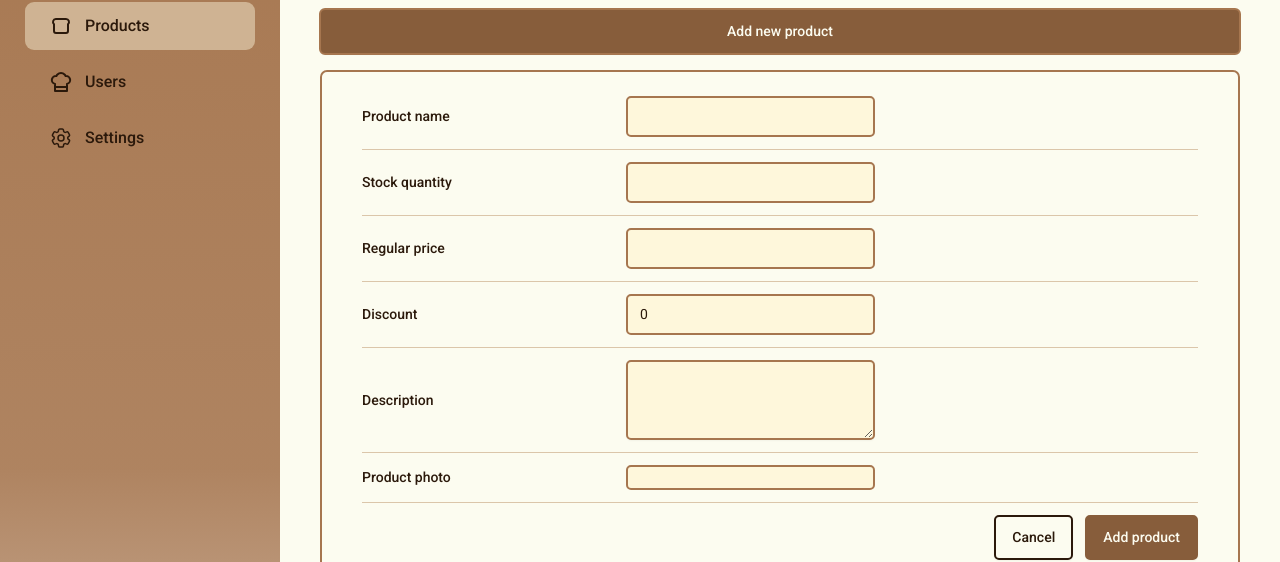
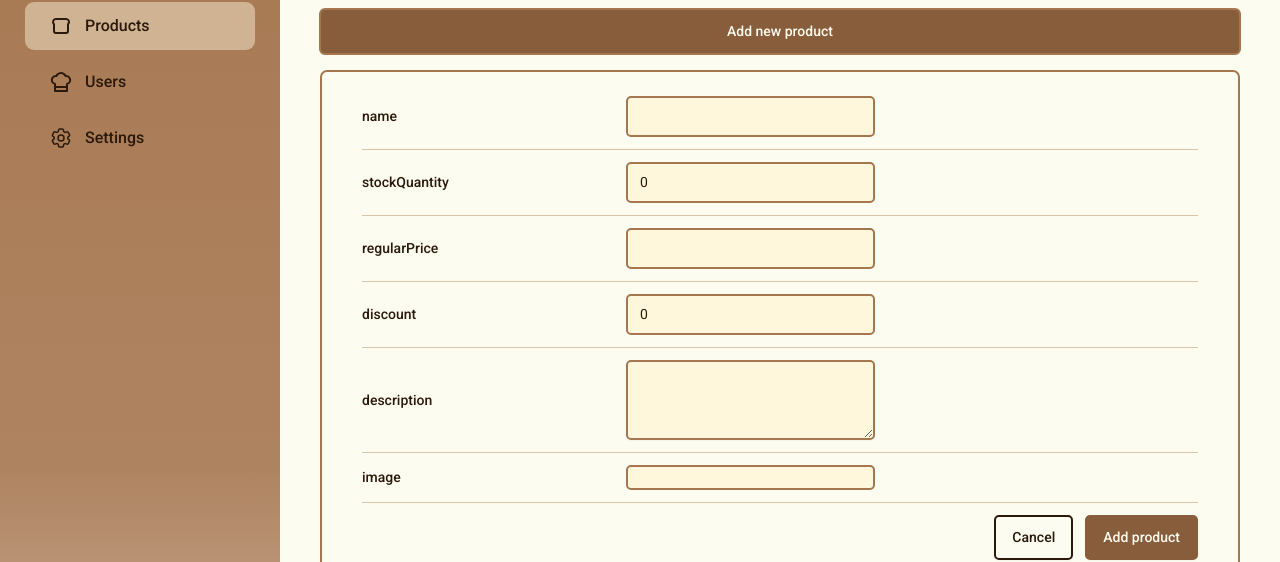
Before and after one commit to gregsypek/bakery, a React (Vite) app: page /products in a window 1280 px wide. Both pictures are taken after a click on the button "Add new product". Shown: the part 253-815 px from the top of the page. Built offline with nearby package versions, Linux system fonts and the light colour scheme; no server answers; the database is empty.

Commit message:
handling form errors

```diff
--- a/src/features/products/CreateProductForm.jsx
+++ b/src/features/products/CreateProductForm.jsx
@@ -1,5 +1,3 @@
-import styled from "styled-components";
-
 import Input from "../../ui/Input";
 import Form from "../../ui/Form";
 import Button from "../../ui/Button";
@@ -9,42 +7,7 @@
 import { useMutation, useQueryClient } from "@tanstack/react-query";
 import { toast } from "react-hot-toast";
 import { createProduct } from "../../services/apiProducts";
-
-const FormRow = styled.div`
-	display: grid;
-	align-items: center;
-	grid-template-columns: 24rem 1fr 1.2fr;
-	gap: 2.4rem;
-
-	padding: 1.2rem 0;
-
-	&:first-child {
-		padding-top: 0;
-	}
-
-	&:last-child {
-		padding-bottom: 0;
-	}
-
-	&:not(:last-child) {
-		border-bottom: 1px solid var(--color-brand-400);
-	}
-
-	&:has(button) {
-		display: flex;
-		justify-content: flex-end;
-		gap: 1.2rem;
-	}
-`;
-
-const Label = styled.label`
-	font-weight: 500;
-`;
-
-// const Error = styled.span`
-// 	font-size: 1.4rem;
-// 	color: var(--color-red-700);
-// `;
+import FormRow from "../../ui/FormRow";
 
 function CreateProductForm() {
 	const queryClient = useQueryClient();
@@ -57,54 +20,80 @@
 		},
 		onError: (err) => toast.error(err.message),
 	});
-	const { register, handleSubmit, reset } = useForm();
+	const { register, handleSubmit, reset, getValues, formState } = useForm();
+
+	const { errors } = formState;
 
 	function onSubmit(data) {
 		mutate(data);
 	}
+
+	function onError(errors) {
+		console.log(errors);
+	}
+
 	return (
-		<Form onSubmit={handleSubmit(onSubmit)}>
-			<FormRow>
-				<Label htmlFor="name">Product name</Label>
-				<Input type="text" id="name" {...register("name")} />
+		<Form onSubmit={handleSubmit(onSubmit, onError)}>
+			<FormRow label="name" error={errors?.name?.message}>
+				<Input
+					type="text"
+					id="name"
+					disabled={isCreating}
+					{...register("name", {
+						required: "This field is required",
+					})}
+				/>
 			</FormRow>
-
-			<FormRow>
-				<Label htmlFor="stockQuantity">Stock quantity</Label>
+			<FormRow label="stockQuantity" error={errors?.stockQuantity?.message}>
 				<Input
 					type="number"
 					id="stockQuantity"
-					{...register("stockQuantity")}
+					disabled={isCreating}
+					defaultValue={0}
+					{...register("stockQuantity", { required: "This field is required" })}
 				/>
 			</FormRow>
-
-			<FormRow>
-				<Label htmlFor="regularPrice">Regular price</Label>
-				<Input type="number" id="regularPrice" {...register("regularPrice")} />
+			<FormRow label="regularPrice" error={errors?.regularPrice?.message}>
+				<Input
+					type="number"
+					id="regularPrice"
+					disabled={isCreating}
+					{...register("regularPrice", {
+						required: "This field is required",
+						min: {
+							value: 1,
+							message: "Price quantity should be at least 1",
+						},
+					})}
+				/>
 			</FormRow>
-
-			<FormRow>
-				<Label htmlFor="discount">Discount</Label>
+			<FormRow label="discount" error={errors?.discount?.message}>
 				<Input
 					type="number"
 					id="discount"
 					defaultValue={0}
-					{...register("discount")}
+					disabled={isCreating}
+					{...register("discount", {
+						required: "This field is required",
+						validate: (value) =>
+							//getValues returns an object
+							value <= getValues().regularPrice ||
+							"Discount should be less than regular price",
+					})}
 				/>
 			</FormRow>
-
-			<FormRow>
-				<Label htmlFor="description">Description</Label>
+			<FormRow label="description" error={errors?.description?.message}>
 				<Textarea
 					type="number"
 					id="description"
+					disabled={isCreating}
 					defaultValue=""
-					{...register("description")}
+					{...register("description", {
+						required: "This field is required",
+					})}
 				/>
 			</FormRow>
-
-			<FormRow>
-				<Label htmlFor="image">Product photo</Label>
+			<FormRow label="image">
 				<FileInput id="image" accept="image/*" />
 			</FormRow>
 
--- a/src/styles/GlobalStyles.js
+++ b/src/styles/GlobalStyles.js
@@ -16,8 +16,8 @@
  --color-grey-300: #d1d5db;
   --color-green-400: #BFD3BF;
   --color-green-700: #47c547;
+  --color-black-800: #402510
   --color-red-700: #b91c1c;
-  --color-black-800: #402510
   --color-red-800: #991b1b;
   --color-black-900: #2B190B;
 
--- /dev/null
+++ b/src/ui/FormRow.jsx
@@ -0,0 +1,56 @@
+import { styled } from "styled-components";
+import PropTypes from "prop-types";
+
+const StyledFormRow = styled.div`
+	display: grid;
+	align-items: center;
+	grid-template-columns: 24rem 1fr 1.2fr;
+	gap: 2.4rem;
+
+	padding: 1.2rem 0;
+
+	&:first-child {
+		padding-top: 0;
+	}
+
+	&:last-child {
+		padding-bottom: 0;
+	}
+
+	&:not(:last-child) {
+		border-bottom: 1px solid var(--color-brand-400);
+	}
+
+	&:has(button) {
+		display: flex;
+		justify-content: flex-end;
+		gap: 1.2rem;
+	}
+`;
+
+const Label = styled.label`
+	font-weight: 500;
+`;
+
+const Error = styled.span`
+	font-size: 1.4rem;
+	color: var(--color-red-800);
+`;
+
+function FormRow({ label, error, children }) {
+	return (
+		<StyledFormRow>
+			{/* only use children.props when you know that there will only one children element */}
+			{label && <Label htmlFor={children.props.id}>{label}</Label>}
+			{children}
+			{error && <Error>{error}</Error>}
+		</StyledFormRow>
+	);
+}
+
+FormRow.propTypes = {
+	label: PropTypes.string,
+	error: PropTypes.string,
+	children: PropTypes.element, // Expect only one element, for more use PropTypes.node
+};
+export default FormRow;
```
